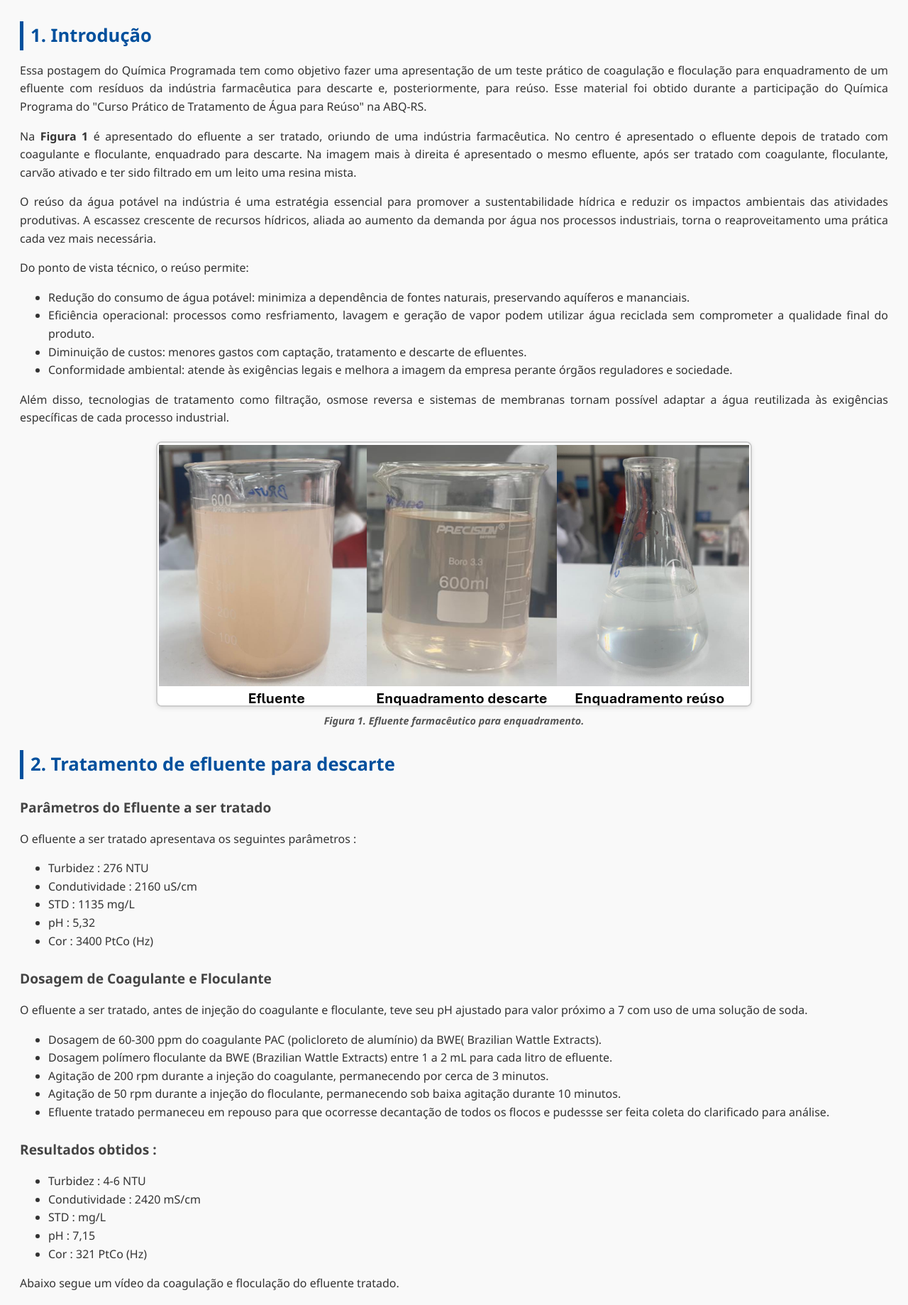
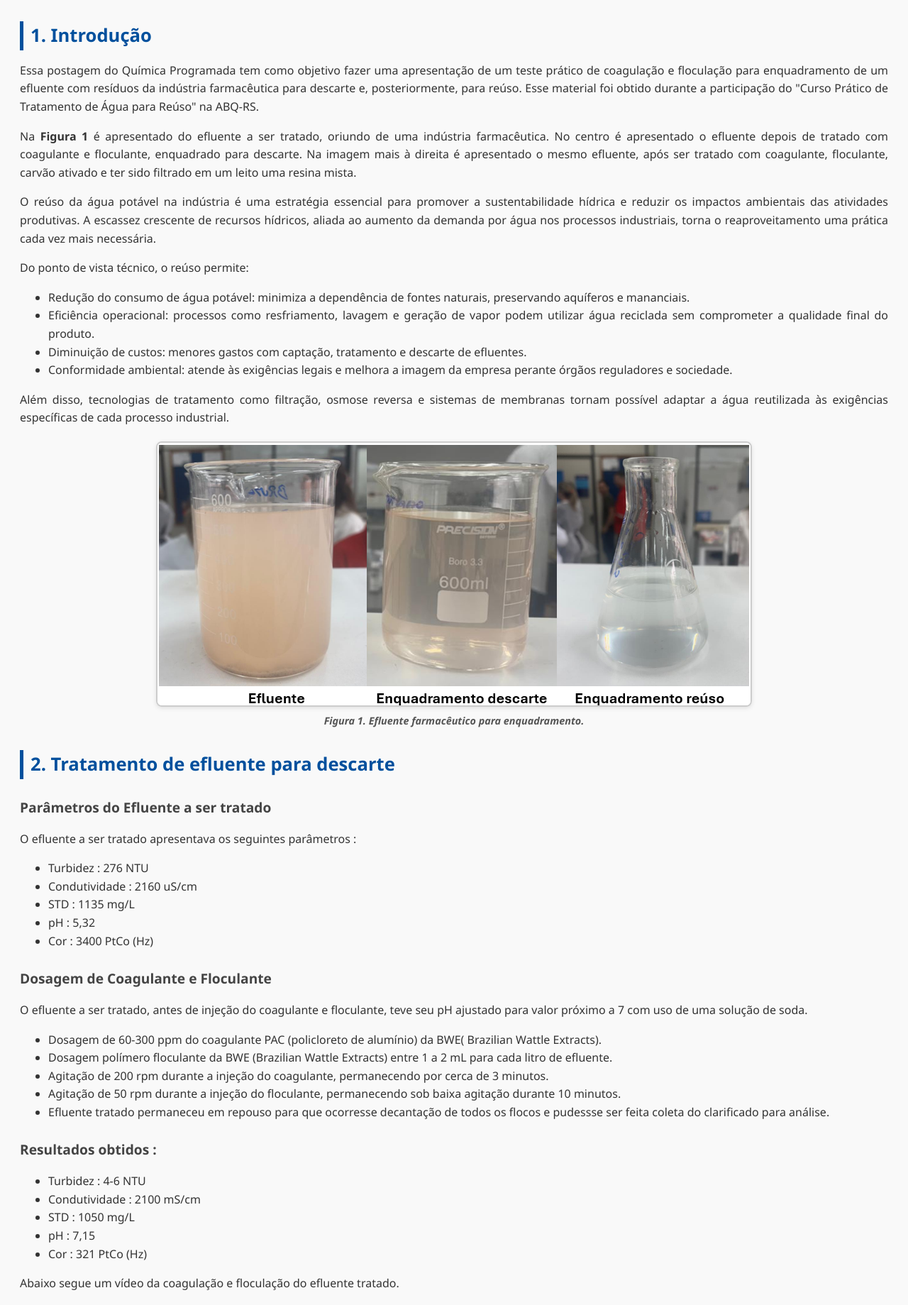
Before and after one commit to quimicaprogramada/Quimica-Programada, a website: page Quimica-Programada-Pratica-de-Tratamento-de-Efluente-para-descarte-e-reuso.html in a window 1280 px wide. Shown: the part 377-2216 px from the top of the page at 71% size. Drawn offline with Linux system fonts and the light colour scheme.

Commit message:
Falta de valor de STD

```diff
--- a/Quimica-Programada-Pratica-de-Tratamento-de-Efluente-para-descarte-e-reuso.html
+++ b/Quimica-Programada-Pratica-de-Tratamento-de-Efluente-para-descarte-e-reuso.html
@@ -39,7 +39,7 @@
 
     <p> Essa postagem do Química Programada tem como objetivo fazer uma apresentação de um teste prático de coagulação e floculação para enquadramento
     de um efluente com resíduos da indústria farmacêutica para descarte e, posteriormente, para reúso. Esse material foi obtido durante a participação do
-    Química Programa do "Curso Prático de Tratamento de Água para Reúso" na ABQ-RS. </p>
+    "Curso Prático de Tratamento de Água para Reúso" na ABQ-RS. </p>
 
     <p> Na <strong> Figura 1 </strong> é apresentado do efluente a ser tratado, oriundo de uma indústria farmacêutica. No centro é apresentado o efluente
     depois de tratado com coagulante e floculante, enquadrado para descarte. Na imagem mais à direita é apresentado o mesmo efluente, após ser tratado
@@ -47,7 +47,7 @@
 
     <p>O reúso da água potável na indústria é uma estratégia essencial para promover a sustentabilidade hídrica e reduzir os impactos ambientais das atividades
     produtivas. A escassez crescente de recursos hídricos, aliada ao aumento da demanda por água nos processos industriais, torna o reaproveitamento uma prática
-    cada vez mais necessária.
+    cada vez mais necessária.</p>
 
     <p>Do ponto de vista técnico, o reúso permite:</p>
 
@@ -99,8 +99,8 @@
 
      <ul>
         <li> Turbidez : 4-6  NTU</li>
-        <li> Condutividade : 2420 mS/cm</li>
-        <li> STD :  mg/L</li>
+        <li> Condutividade : 2100 mS/cm</li>
+        <li> STD :  1050 mg/L</li>
         <li> pH : 7,15</li>
         <li> Cor : 321  PtCo (Hz)</li>
     </ul>
@@ -123,7 +123,7 @@
     enquadrar cor, turbidez e condutividade. Para enquadar esses parâmetros para reúso foi utilizando 500 ppm de carvão ativado, juntamente com
     o coagulante e o floculante e, posteriormente, o efluente foi filtrado num leito de resina mista. </p>
 
-     <h3>Dosagem de Coagulante, Floculante e Carvão Ativado </h3>
+    <h3>Dosagem de Coagulante, Floculante e Carvão Ativado </h3>
 
     <p> O efluente a ser tratado, antes de injeção do coagulante e floculante, teve seu pH ajustado para valor próximo a 7 com uso
     de uma solução de soda. </p>
```
